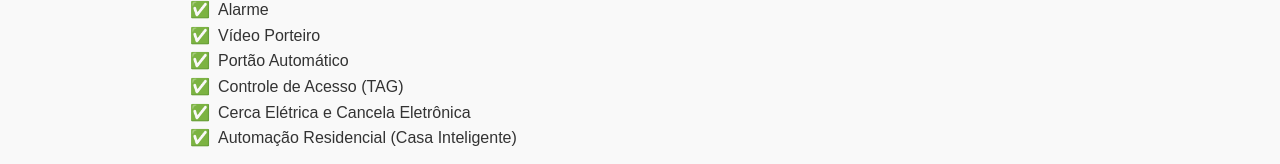
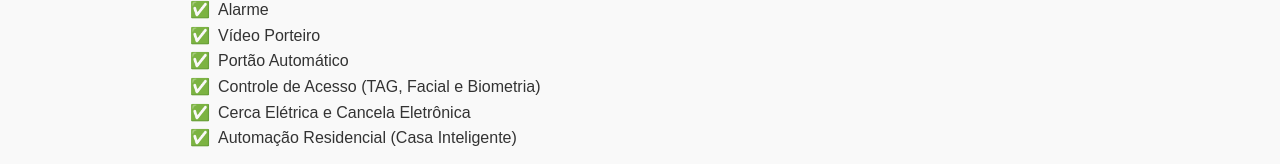
Before and after one commit to RVancatti/carlos-instalador-site, a plain HTML site: page index.html in a window 1280 px wide. Shown: the part 496-660 px from the top of the page. Drawn offline with Linux system fonts and the light colour scheme.

Commit message:
Update index.html

```diff
--- a/index.html
+++ b/index.html
@@ -99,7 +99,7 @@
     <li>Alarme</li>
     <li>Vídeo Porteiro</li>
     <li>Portão Automático</li>
-    <li>Controle de Acesso (TAG)</li>
+    <li>Controle de Acesso (TAG, Facial e Biometria)</li>
     <li>Cerca Elétrica e Cancela Eletrônica</li>
     <li>Automação Residencial (Casa Inteligente)</li>
   </ul>
```
